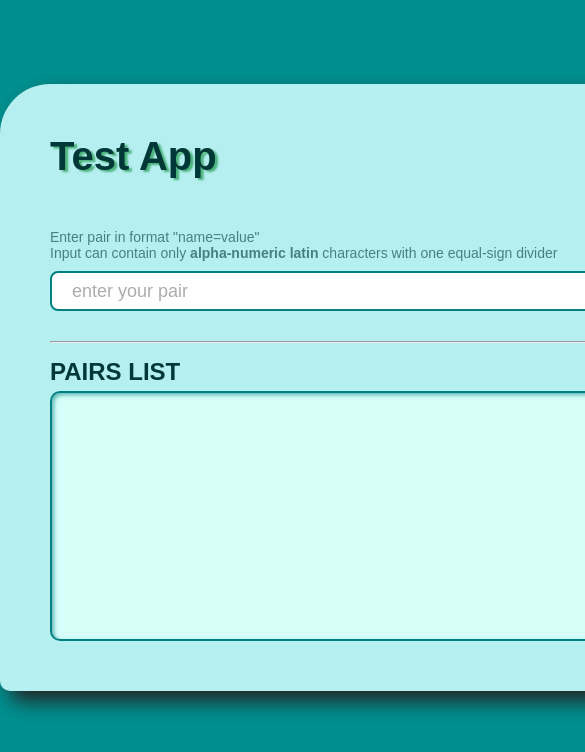
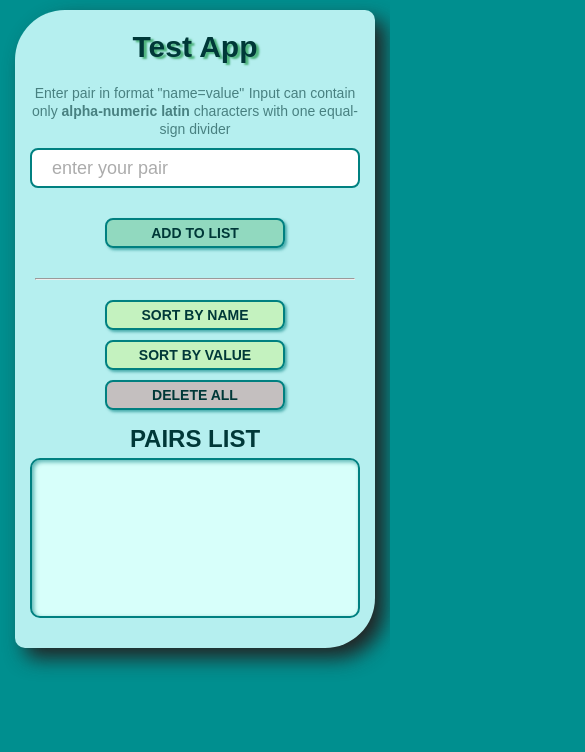
Before and after one commit to vladyslav-harkusha/JS_TEST_project, a plain HTML site: page index.html in a window 390 px wide. Shown: the top 752 px of the page, 585 px wide, since content can reach past the window. Drawn offline with Linux system fonts and the light colour scheme.

Commit message:
add styles to adaptive screens

```diff
--- a/index.html
+++ b/index.html
@@ -6,7 +6,9 @@
 	      content="width=device-width, user-scalable=no, initial-scale=1.0, maximum-scale=1.0, minimum-scale=1.0">
 	<meta http-equiv="X-UA-Compatible" content="ie=edge">
 	<title>JS test App</title>
-	<link rel="stylesheet" href="./styles.css">
+	<link rel="stylesheet" href="./styles/style.css">
+	<link rel="stylesheet" href="./styles/style_w-768-1023.css">
+	<link rel="stylesheet" href="./styles/style_w-0-767.css">
 </head>
 
 <body>
--- a/styles.css
+++ b/styles/style.css
@@ -8,7 +8,7 @@ body {
     background-color: #008f8f;
 }
 .app {
-    margin: 10vh auto 0;
+    margin: 8vh auto 0;
     width: 900px;
     padding: 50px;
     background-color: #b5efef;
@@ -75,21 +75,22 @@ body {
     justify-content: space-between;
     align-items: flex-start;
 }
+.app__list-title {
+    color: #003838;
+    text-transform: uppercase;
+    margin-top: 15px;
+    margin-bottom: 5px;
+}
 .app__list {
     width: 550px;
-    min-height: 250px;
+    height: 300px;
     list-style-type: none;
     border: 2px solid teal;
     padding: 15px 15px 5px 15px;
     background-color: #d7fffa;
     box-shadow: inset 2px 2px 4px 0 rgba(0, 128, 128, 0.59);
     border-radius: 10px;
-}
-.app__list-title {
-    color: #003838;
-    text-transform: uppercase;
-    margin-top: 15px;
-    margin-bottom: 5px;
+    overflow-y: auto;
 }
 .app__list-item {
     display: flex;
--- /dev/null
+++ b/styles/style_w-0-767.css
@@ -0,0 +1,53 @@
+@media screen and (max-width: 767px) {
+    .app {
+        width: 360px;
+        margin-top: 10px;
+        padding: 20px;
+    }
+    .app__title {
+        text-align: center;
+        margin-bottom: 20px;
+        font-size: 30px;
+    }
+    .form {
+        flex-direction: column;
+        gap: 30px;
+        align-items: center;
+        text-align: center;
+        position: relative;
+    }
+    .form p {
+        display: inline;
+    }
+    #form__input {
+        width: 330px;
+    }
+    .form .form__input-message {
+        top: 100px;
+        right: -20px;
+    }
+    .app__output {
+        flex-direction: column-reverse;
+        align-items: center;
+    }
+    .app__list-title {
+        text-align: center;
+    }
+    .app__list {
+        width: 330px;
+        min-height: 50px;
+        height: 160px;
+        margin-bottom: 10px;
+        overflow-y: scroll;
+    }
+    .app__buttons-wrapper {
+        flex-direction: column;
+        margin-top: 20px;
+    }
+    .button--delete-all {
+        margin-top: 0;
+    }
+    button {
+        height: 30px;
+    }
+}
--- /dev/null
+++ b/styles/style_w-768-1023.css
@@ -0,0 +1,27 @@
+@media screen and (min-width: 768px) and (max-width: 1023px) {
+    .app {
+        width: 700px;
+        margin: 3vh auto 0;
+    }
+    .form {
+        flex-direction: column;
+        gap: 10px;
+        align-items: center;
+    }
+    .app__output {
+        flex-direction: column-reverse;
+        align-items: center;
+    }
+    .app__list {
+        height: 220px;
+    }
+    .app__buttons-wrapper {
+        flex-direction: row;
+    }
+    .button--delete-all {
+        margin-top: 0;
+    }
+    button {
+        height: 30px;
+    }
+}
```
